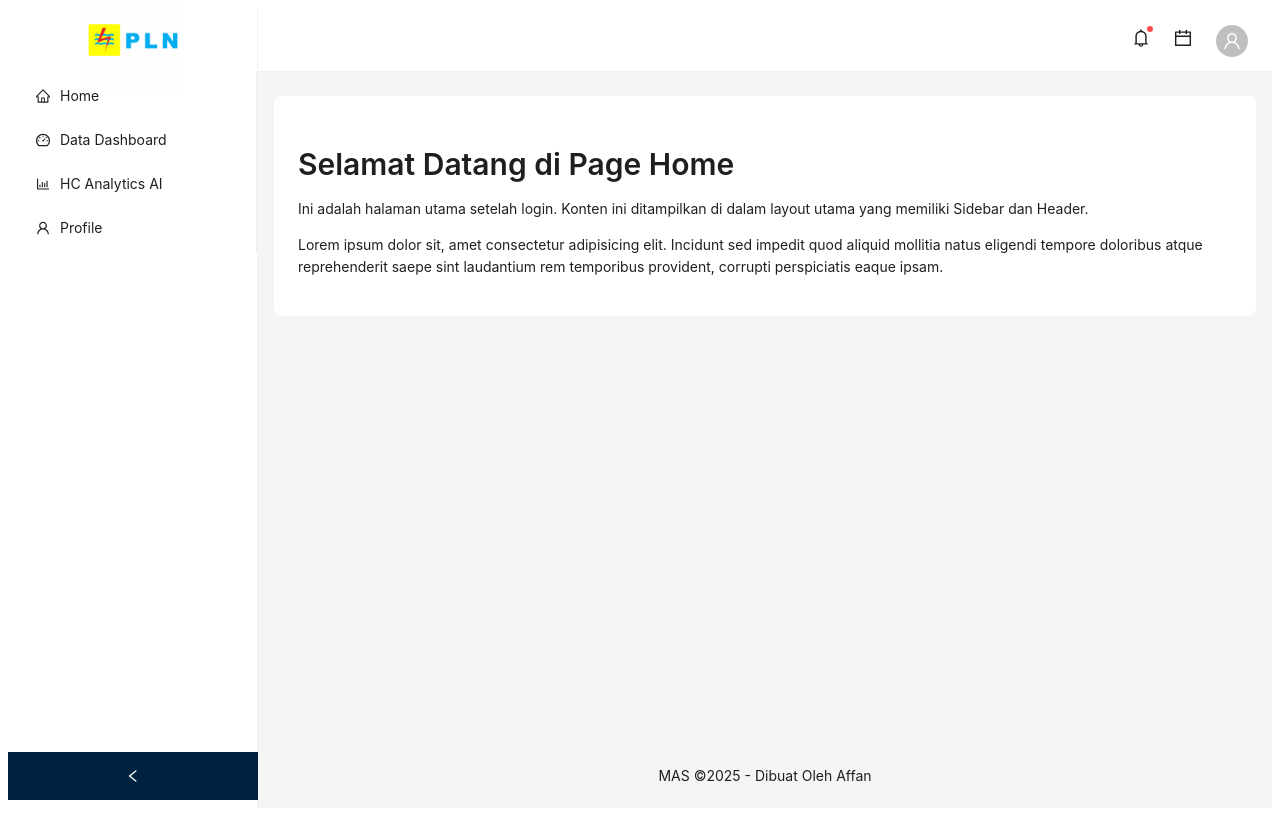
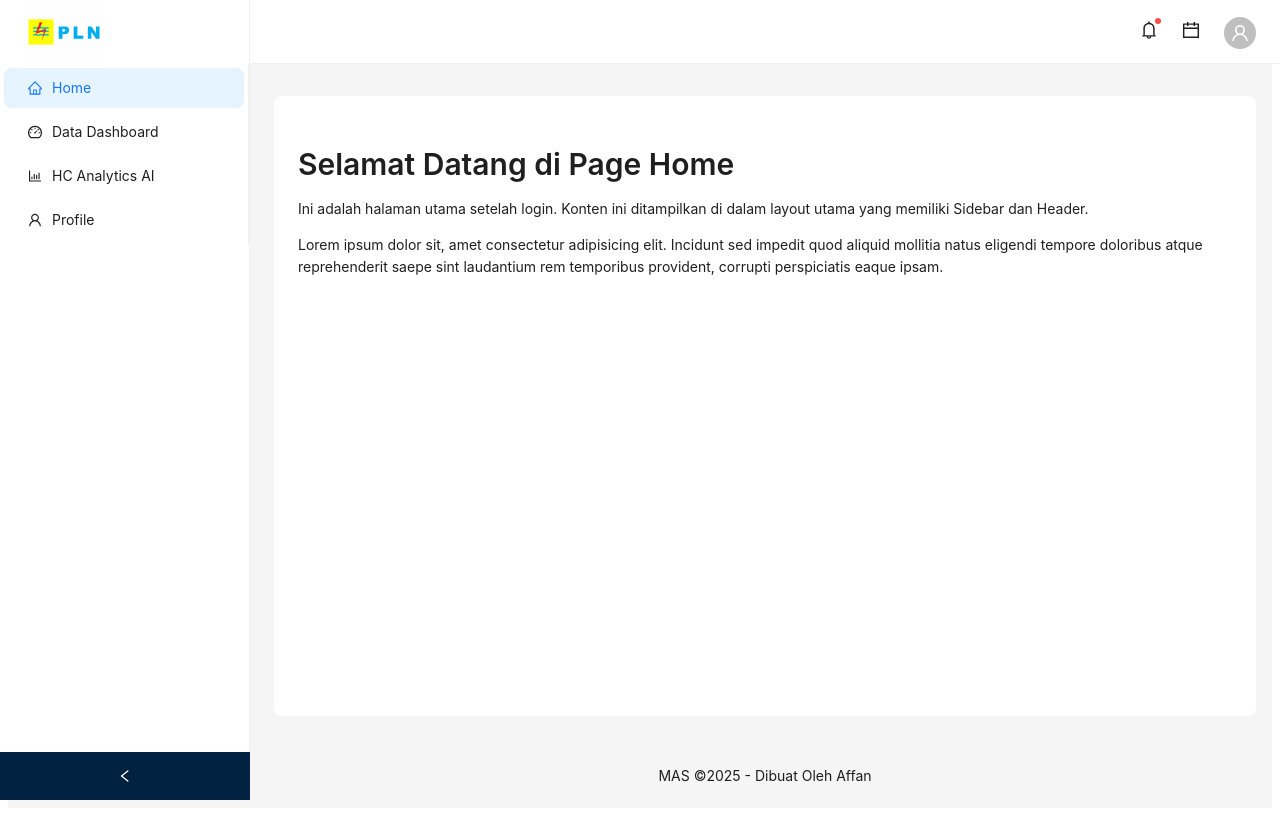
Before and after one commit to mas663/DummyPLN-NextJS, a Next.js app: page /home in a window 1280 px wide. Built offline with nearby package versions, Linux system fonts and the light colour scheme.

Commit message:
feat(app)[4,7 Juli 2025]: Build dashboard/profile pages and refactor layout

```diff
--- a/src/components/layout/MainLayout.tsx
+++ /dev/null
@@ -1,50 +0,0 @@
-"use client";
-
-import React from "react";
-import { Layout, Avatar, Badge, Space } from "antd";
-import {
-  UserOutlined,
-  BellOutlined,
-  CalendarOutlined,
-} from "@ant-design/icons";
-import Sidebar from "@/components/layout/Sidebar";
-
-const { Header, Content, Footer } = Layout;
-
-const MainLayout = ({ children }: { children: React.ReactNode }) => {
-  return (
-    <Layout style={{ minHeight: "100vh" }}>
-      <Sidebar />
-      <Layout>
-        <Header
-          style={{
-            padding: "0 24px",
-            background: "#fff",
-            display: "flex",
-            alignItems: "center",
-            justifyContent: "flex-end",
-            borderBottom: "1px solid #f0f0f0",
-          }}
-        >
-          <Space size="large">
-            <Badge dot>
-              <BellOutlined style={{ fontSize: "18px" }} />
-            </Badge>
-            <CalendarOutlined style={{ fontSize: "18px" }} />
-            <Avatar icon={<UserOutlined />} />
-          </Space>
-        </Header>
-        <Content style={{ margin: "24px 16px", overflow: "initial" }}>
-          <div style={{ padding: 24, background: "#fff", borderRadius: 8 }}>
-            {children}
-          </div>
-        </Content>
-        <Footer style={{ textAlign: "center" }}>
-          MAS ©{new Date().getFullYear()} - Dibuat Oleh Affan
-        </Footer>
-      </Layout>
-    </Layout>
-  );
-};
-
-export default MainLayout;
--- /dev/null
+++ b/src/components/layout/MainLayout/index.tsx
@@ -0,0 +1,55 @@
+"use client";
+
+import React, { useState } from "react";
+import { Layout } from "antd";
+import AppHeader from "@/components/layout/header";
+import Sidebar from "@/components/layout/sidebar";
+import AppFooter from "@/components/layout/footer";
+
+const { Content } = Layout;
+
+const MainLayout = ({ children }: { children: React.ReactNode }) => {
+  const [collapsed, setCollapsed] = useState(false);
+  const [notificationsVisible, setNotificationsVisible] = useState(false);
+  const [calendarVisible, setCalendarVisible] = useState(false);
+
+  const siderWidth = collapsed ? 80 : 250;
+
+  return (
+    <Layout style={{ minHeight: "100vh" }}>
+      <Sidebar collapsed={collapsed} onCollapse={setCollapsed} />
+      <Layout
+        style={{ marginLeft: siderWidth, transition: "margin-left 0.2s" }}
+      >
+        <AppHeader
+          siderWidth={siderWidth}
+          notificationsVisible={notificationsVisible}
+          setNotificationsVisible={setNotificationsVisible}
+          calendarVisible={calendarVisible}
+          setCalendarVisible={setCalendarVisible}
+        />
+        <Content
+          style={{
+            marginTop: "64px",
+            padding: "24px 16px",
+            overflow: "auto",
+          }}
+        >
+          <div
+            style={{
+              padding: 24,
+              background: "#fff",
+              borderRadius: 8,
+              minHeight: "calc(100vh - 180px)",
+            }}
+          >
+            {children}
+          </div>
+        </Content>
+        <AppFooter />
+      </Layout>
+    </Layout>
+  );
+};
+
+export default MainLayout;
--- a/src/components/layout/Sidebar.tsx
+++ /dev/null
@@ -1,76 +0,0 @@
-"use client";
-
-import React, { useState } from "react";
-import { Layout, Menu } from "antd";
-import {
-  HomeOutlined,
-  DashboardOutlined,
-  UserOutlined,
-  BarChartOutlined,
-} from "@ant-design/icons";
-import Image from "next/image";
-import Link from "next/link";
-import plnLogo from "../../../public/assets/images/pln-logo.png";
-
-const { Sider } = Layout;
-
-const menuItems = [
-  {
-    key: "/home",
-    icon: <HomeOutlined />,
-    label: <Link href="/home">Home</Link>,
-  },
-  {
-    key: "/data-dashboard",
-    icon: <DashboardOutlined />,
-    label: <Link href="#">Data Dashboard</Link>,
-  },
-  {
-    key: "/hc-analytics-ai",
-    icon: <BarChartOutlined />,
-    label: <Link href="/hc-analytics-ai">HC Analytics AI</Link>,
-  },
-  {
-    key: "/",
-    icon: <UserOutlined />,
-    label: <Link href="#">Profile</Link>,
-  },
-];
-
-const Sidebar = () => {
-  const [collapsed, setCollapsed] = useState(false);
-
-  return (
-    <Sider
-      collapsible
-      collapsed={collapsed}
-      onCollapse={(value) => setCollapsed(value)}
-      width={250}
-      style={{
-        background: "#fff",
-        borderRight: "1px solid #f0f0f0",
-        minHeight: "100vh",
-      }}
-    >
-      <div
-        style={{
-          height: "64px",
-          display: "flex",
-          alignItems: "center",
-          justifyContent: "center",
-          padding: "16px",
-        }}
-      >
-        <Image src={plnLogo} alt="PLN Logo" width={100} />
-      </div>
-      <Menu
-        theme="light"
-        defaultSelectedKeys={["/dashboard"]}
-        mode="inline"
-        items={menuItems}
-      />
-    </Sider>
-  );
-};
-
-export default Sidebar;
--- /dev/null
+++ b/src/components/layout/footer/index.tsx
@@ -0,0 +1,16 @@
+"use client";
+
+import React from "react";
+import { Layout } from "antd";
+
+const { Footer } = Layout;
+
+const AppFooter = () => {
+  return (
+    <Footer style={{ textAlign: "center" }}>
+      MAS ©{new Date().getFullYear()} - Dibuat Oleh Affan
+    </Footer>
+  );
+};
+
+export default AppFooter;
--- /dev/null
+++ b/src/components/layout/header/index.tsx
@@ -0,0 +1,78 @@
+"use client";
+
+import React from "react";
+import { Layout, Avatar, Badge, Space, Popover } from "antd";
+import {
+  UserOutlined,
+  BellOutlined,
+  CalendarOutlined,
+} from "@ant-design/icons";
+import Link from "next/link";
+import Notifications from "@/components/ui/notifications";
+import CalendarPopover from "@/components/ui/calendar";
+
+const { Header } = Layout;
+
+type AppHeaderProps = {
+  siderWidth: number;
+  notificationsVisible: boolean;
+  setNotificationsVisible: (visible: boolean) => void;
+  calendarVisible: boolean;
+  setCalendarVisible: (visible: boolean) => void;
+};
+
+const AppHeader = ({
+  siderWidth,
+  notificationsVisible,
+  setNotificationsVisible,
+  calendarVisible,
+  setCalendarVisible,
+}: AppHeaderProps) => {
+  return (
+    <Header
+      style={{
+        padding: "0 24px",
+        background: "#fff",
+        display: "flex",
+        alignItems: "center",
+        justifyContent: "flex-end",
+        borderBottom: "1px solid #f0f0f0",
+        position: "fixed",
+        top: 0,
+        zIndex: 10,
+        left: siderWidth,
+        width: `calc(100% - ${siderWidth}px)`,
+        transition: "all 0.2s",
+      }}
+    >
+      <Space size="large">
+        <Popover
+          content={<Notifications />}
+          title="Notifikasi"
+          trigger="click"
+          open={notificationsVisible}
+          onOpenChange={setNotificationsVisible}
+          placement="bottomRight"
+        >
+          <Badge dot>
+            <BellOutlined style={{ fontSize: "18px", cursor: "pointer" }} />
+          </Badge>
+        </Popover>
+        <Popover
+          content={<CalendarPopover />}
+          trigger="click"
+          open={calendarVisible}
+          onOpenChange={setCalendarVisible}
+          placement="bottomRight"
+        >
+          <CalendarOutlined style={{ fontSize: "18px", cursor: "pointer" }} />
+        </Popover>
+        <Link href="/profile">
+          <Avatar icon={<UserOutlined />} />
+        </Link>
+      </Space>
+    </Header>
+  );
+};
+
+export default AppHeader;
--- /dev/null
+++ b/src/components/layout/sidebar/index.tsx
@@ -0,0 +1,102 @@
+"use client";
+
+import React from "react";
+import { Layout, Menu, Typography } from "antd";
+import {
+  HomeOutlined,
+  DashboardOutlined,
+  UserOutlined,
+  BarChartOutlined,
+} from "@ant-design/icons";
+import Image from "next/image";
+import Link from "next/link";
+import { usePathname } from "next/navigation";
+
+const { Sider } = Layout;
+const { Title } = Typography;
+
+const menuItems = [
+  {
+    key: "/home",
+    icon: <HomeOutlined />,
+    label: <Link href="/home">Home</Link>,
+  },
+  {
+    key: "/data-dashboard",
+    icon: <DashboardOutlined />,
+    label: <Link href="/data-dashboard">Data Dashboard</Link>,
+  },
+  {
+    key: "/hc-analytics-ai",
+    icon: <BarChartOutlined />,
+    label: <Link href="/hc-analytics-ai">HC Analytics AI</Link>,
+  },
+  {
+    key: "/profil",
+    icon: <UserOutlined />,
+    label: <Link href="/profil">Profile</Link>,
+  },
+];
+
+type SidebarProps = {
+  collapsed: boolean;
+  onCollapse: (collapsed: boolean) => void;
+};
+
+const Sidebar = ({ collapsed, onCollapse }: SidebarProps) => {
+  const pathname = usePathname();
+  return (
+    <Sider
+      collapsible
+      collapsed={collapsed}
+      onCollapse={onCollapse}
+      width={250}
+      style={{
+        overflow: "auto",
+        height: "100vh",
+        position: "fixed",
+        left: 0,
+        top: 0,
+        bottom: 0,
+        background: "#fff",
+        borderRight: "1px solid #f0f0f0",
+      }}
+    >
+      <div
+        style={{
+          height: "64px",
+          display: "flex",
+          alignItems: "center",
+          justifyContent: "flex-start",
+          padding: "16px 24px",
+        }}
+      >
+        <Image
+          src="/assets/images/pln-logo.png"
+          alt="PLN Logo"
+          width={80}
+          height={80}
+          style={{ objectFit: "contain" }}
+        />
+        {!collapsed && (
+          <Title
+            level={4}
+            style={{
+              margin: "0 0 0 12px",
+              color: "#003366",
+              whiteSpace: "nowrap",
+            }}
+          ></Title>
+        )}
+      </div>
+      <Menu
+        theme="light"
+        selectedKeys={[pathname ?? ""]}
+        mode="inline"
+        items={menuItems}
+      />
+    </Sider>
+  );
+};
+
+export default Sidebar;
```
